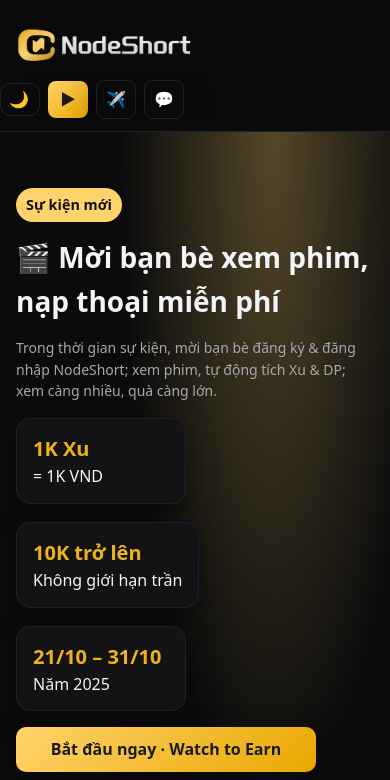
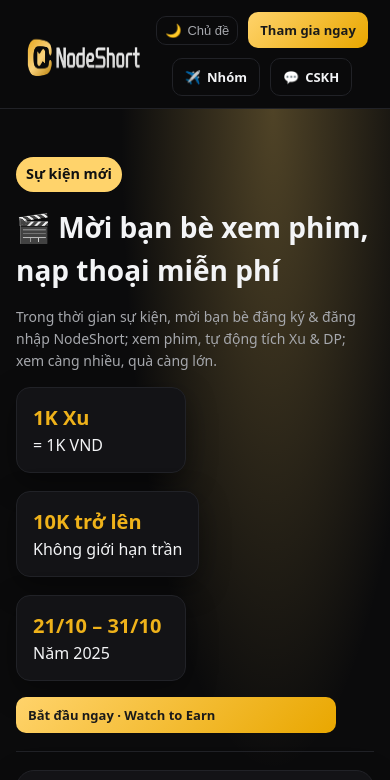
Before and after one commit to luohan245-max/nodeshort-01-gift, a plain HTML site: page nodeshort-landing-gift/index.html in a window 390 px wide. Shown: the top 780 px of the page. Drawn offline with Linux system fonts and the light colour scheme.

Commit message:
Update index.html

```diff
--- a/nodeshort-landing-gift/index.html
+++ b/nodeshort-landing-gift/index.html
@@ -5,7 +5,7 @@
   <meta name="viewport" content="width=device-width, initial-scale=1, viewport-fit=cover" />
   <meta name="theme-color" content="#0b0b0c" />
   <title>NodeShort｜Mời bạn bè xem phim, nạp thoại miễn phí</title>
-  <meta name="description" content="Sự kiện Web: Mời bạn bè xem phim, tích Xu/DP, nhận thẻ nạp điện thoại. Web thuần, tối ưu cho quảng cáo Facebook." />
+  <meta name="description" content="Sự kiện Web: Mời bạn bè xem phim, tích Xu/DP, đổi thẻ nạp điện thoại. Tối ưu cho quảng cáo Facebook." />
   <meta property="og:type" content="website" />
   <meta property="og:title" content="NodeShort｜Mời bạn bè xem phim, nạp thoại miễn phí" />
   <meta property="og:description" content="Xem phim, tích Xu/DP, nhận quà; giải trí cũng là đầu tư." />
@@ -25,7 +25,7 @@
 
   <style>
     :root{--bg:#0b0b0c;--card:#131316;--muted:#a6a8ad;--text:#f3f4f6;--gold:#efb21a;--accent:#e9a700;--brand:#ffd36b;--line:#212227;--shadow:0 10px 30px rgba(0,0,0,.35);--btn-fg:#1a1a1a}
-    :root[data-theme="light"]{--bg:#ffffff;--card:#ffffff;--muted:#5b5f66;--text:#121316;--brand:#ffcc5d;--line:#e9eaee;--shadow:0 10px 30px rgba(0,0,0,.08);--btn-fg:#121316}
+    :root[data-theme="light"]{--bg:#fff;--card:#fff;--muted:#5b5f66;--text:#121316;--brand:#ffcc5d;--line:#e9eaee;--shadow:0 10px 30px rgba(0,0,0,.08);--btn-fg:#121316}
     *{box-sizing:border-box}
     html,body{margin:0;padding:0;background:var(--bg);color:var(--text);font-family:system-ui,-apple-system,Segoe UI,Roboto,Helvetica,Arial,"PingFang SC","Microsoft Yahei",sans-serif;line-height:1.55;overflow-x:hidden}
     img{display:block;max-width:100%}
@@ -33,35 +33,20 @@
     .container{width:min(1120px,100%);margin-inline:auto;padding:0 16px}
 
     /* Header */
-    header{position:sticky;top:0;z-index:50;background:color-mix(in oklch, var(--bg) 90%, transparent);backdrop-filter:saturate(140%) blur(10px);border-bottom:1px solid var(--line)}
-    .nav{display:flex;align-items:center;justify-content:space-between;padding:12px 0}
-    .brand{display:flex;align-items:center}
-    .brand img{height:80px}
-    .btn{display:inline-flex;align-items:center;justify-content:center;gap:8px;border:0;border-radius:10px;padding:10px 12px;background:linear-gradient(135deg,var(--brand),var(--accent));color:var(--btn-fg);font-weight:800;box-shadow:var(--shadow);cursor:pointer;transition:.2s transform;white-space:nowrap}
-    .btn:hover{transform:translateY(-2px)}
+    header{position:sticky;top:0;z-index:50;background:rgba(11,11,12,.9);backdrop-filter:blur(10px);border-bottom:1px solid var(--line)}
+    .nav{display:flex;align-items:center;justify-content:space-between;padding:12px 16px}
+    .brand img{height:82px}
+    .actions{display:flex;align-items:center;gap:10px;flex-wrap:nowrap}
+    .btn{display:inline-flex;align-items:center;gap:6px;border:0;border-radius:10px;padding:10px 14px;font-size:14px;font-weight:800;cursor:pointer;white-space:nowrap;transition:.2s all}
+    .btn.primary{background:linear-gradient(135deg,var(--brand),var(--accent));color:var(--btn-fg)}
     .btn.secondary{background:transparent;color:var(--text);border:1px solid var(--line)}
-    .theme-toggle{display:inline-flex;align-items:center;gap:8px;background:transparent;border:1px solid var(--line);padding:8px 10px;border-radius:10px;color:var(--muted);cursor:pointer}
-    .actions{display:flex;gap:10px;align-items:center}
-
-    /* compact on small screens */
-    @media(max-width:640px){
-      header .nav{flex-wrap:wrap}
-      .brand img{height:60px}
-      .actions{flex:1 1 100%;padding-top:8px;overflow-x:auto;-webkit-overflow-scrolling:touch;gap:8px}
-      .actions .btn{padding:8px 10px;font-size:12px;border-radius:8px}
-      .theme-toggle{padding:6px 8px}
-    }
-    @media(max-width:480px){
-      .actions .label{display:none}
-      .actions .btn,.actions .theme-toggle{padding:6px 8px;min-width:40px}
-      .actions .icon{font-size:16px;margin:0}
-    }
-    header.shrink .nav{padding:8px 0}
-    header.shrink .brand img{height:50px}
+    .theme-toggle{display:inline-flex;align-items:center;gap:6px;background:transparent;border:1px solid var(--line);border-radius:10px;padding:8px 10px;color:var(--muted);cursor:pointer}
+    header.shrink .brand img{height:56px}
+    @media(max-width:740px){.brand img{height:70px}.actions{flex-wrap:wrap;justify-content:center}.btn{padding:8px 12px;font-size:13px}.theme-toggle{padding:6px 8px;font-size:13px}}
 
     /* Hero */
-    .hero{padding:56px 0 28px;background:radial-gradient(60% 70% at 70% 0%, color-mix(in oklch, var(--brand) 30%, transparent), transparent 65%)}
-    .hero-grid{display:grid;grid-template-columns:1.05fr .95fr;gap:24px}
+    .hero{padding:48px 0 28px;background:radial-gradient(60% 70% at 70% 0%, color-mix(in oklch, var(--brand) 28%, transparent), transparent 65%)}
+    .hero-grid{display:grid;grid-template-columns:1.1fr .9fr;gap:24px}
     @media (max-width:900px){.hero-grid{grid-template-columns:1fr}}
     .tag{display:inline-flex;align-items:center;gap:8px;color:#111;background:var(--brand);padding:6px 10px;border-radius:999px;font-weight:800;font-size:.9rem}
     .hero h1{margin:14px 0 10px;font-size:clamp(28px,4.2vw,44px)}
@@ -110,10 +95,10 @@
         <img src="./assets/nodeshort-logo.png" alt="NodeShort Logo" loading="lazy" decoding="async">
       </div>
       <div class="actions">
-        <button id="themeToggle" class="theme-toggle" aria-label="Đổi giao diện"><span class="icon">🌙</span><span class="label">Chủ đề</span></button>
-        <a href="https://www.nodeshort.com/h5/#/?code=9HKKIP" class="btn" target="_blank" rel="noopener"><span class="icon">▶</span><span class="label">Tham gia ngay</span></a>
-        <a class="btn secondary" id="joinGroup"><span class="icon">✈️</span><span class="label">Nhóm Telegram</span></a>
-        <a class="btn secondary" id="contactCS"><span class="icon">💬</span><span class="label">Liên hệ CSKH</span></a>
+        <button id="themeToggle" class="theme-toggle" aria-label="Đổi giao diện"><span>🌙</span><span>Chủ đề</span></button>
+        <a href="https://www.nodeshort.com/h5/#/?code=9HKKIP" class="btn primary" target="_blank" rel="noopener">Tham gia ngay</a>
+        <a id="joinGroup" class="btn secondary"><span>✈️</span><span>Nhóm</span></a>
+        <a id="contactCS" class="btn secondary"><span>💬</span><span>CSKH</span></a>
       </div>
     </div>
   </header>
@@ -131,8 +116,8 @@
             <div class="stat"><b>10K trở lên</b><div class="muted">Không giới hạn trần</div></div>
             <div class="stat"><b>21/10 – 31/10</b><div class="muted">Năm 2025</div></div>
           </div>
-          <div style="display:grid;grid-template-columns:1fr;gap:12px;max-width:300px">
-            <a id="cta" class="btn" href="https://www.nodeshort.com/h5/#/?code=9HKKIP" target="_blank" rel="noopener">Bắt đầu ngay · Watch to Earn</a>
+          <div style="display:grid;grid-template-columns:1fr;gap:12px;max-width:320px">
+            <a id="cta" class="btn primary" href="https://www.nodeshort.com/h5/#/?code=9HKKIP" target="_blank" rel="noopener">Bắt đầu ngay · Watch to Earn</a>
           </div>
           <div class="hr"></div>
           <div class="card" style="padding:14px;display:flex;align-items:center;gap:12px">
@@ -219,14 +204,14 @@
   <footer>
     <div class="container">
       <div class="footer-col">
-        <a href="https://www.nodeshort.com/h5/#/?code=9HKKIP" class="btn" target="_blank" rel="noopener">Tôi đã đọc quy tắc, tham gia ngay</a>
+        <a href="https://www.nodeshort.com/h5/#/?code=9HKKIP" class="btn primary" target="_blank" rel="noopener">Tôi đã đọc quy tắc, tham gia ngay</a>
       </div>
       <div class="footer-col" style="margin-top:18px">
         <h2>Cộng đồng & CSKH chính thức</h2>
         <p class="muted">Tham gia nhóm để nhận thông báo airdrop, sự kiện & cập nhật mới.</p>
         <div class="footer-links">
-          <div class="footer-card" id="footerGroup"><h3>Nhóm Telegram</h3></div>
-          <div class="footer-card" id="footerCS"><h3>Liên hệ CSKH</h3></div>
+          <div class="footer-card" id="footerGroup"><h3>Nhóm</h3></div>
+          <div class="footer-card" id="footerCS"><h3>CSKH</h3></div>
         </div>
       </div>
       <div class="brand" style="margin-top:24px;text-align:center;justify-content:center;display:flex;align-items:center">
@@ -237,14 +222,15 @@
   </footer>
 
   <script>
-    // theme
+    // theme toggle
     const root=document.documentElement; const key='ns_theme';
     const setTheme=t=>{root.setAttribute('data-theme',t);localStorage.setItem(key,t)};
     setTheme(localStorage.getItem(key)||'dark');
     document.getElementById('themeToggle').addEventListener('click',()=>{
       setTheme(root.getAttribute('data-theme')==='dark'?'light':'dark');
     });
-    // shrink on scroll
+
+    // shrink header on scroll
     const hdr=document.querySelector('header');
     window.addEventListener('scroll',()=>hdr.classList.toggle('shrink',window.scrollY>40),{passive:true});
 
@@ -255,10 +241,10 @@
     let idx=0; const go=i=>{idx=i%3; if(idx<0) idx+=3; slides.style.transform=`translateX(-${idx*100}%)`; dots.forEach((d,k)=>d.classList.toggle('active',k===idx))};
     setInterval(()=>go(idx+1),3500);
 
-    // avoid jump-to-top because of hash
+    // prevent hash jump when reaching footer
     window.addEventListener('scroll',()=>{try{history.replaceState(null,'',' ')}catch(e){}},{passive:true});
 
-    // hidden links -> click to jump
+    // hidden links
     const openNew=url=>window.open(url,'_blank');
     document.getElementById('joinGroup').onclick=()=>openNew('https://t.me/NodeShortVN');
     document.getElementById('contactCS').onclick=()=>openNew('https://t.me/NodeShort001');
```
